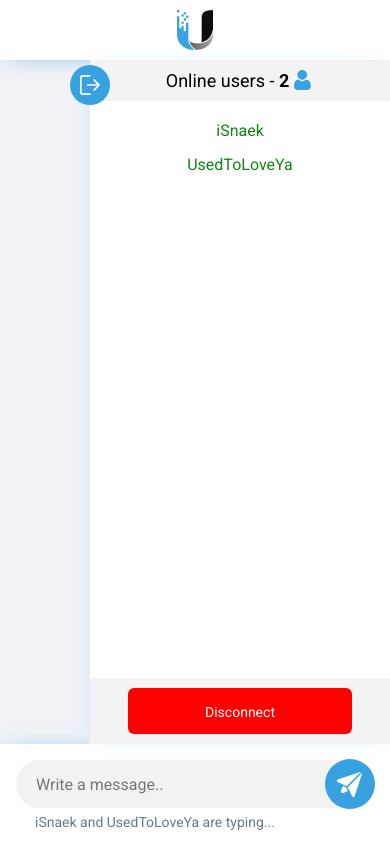
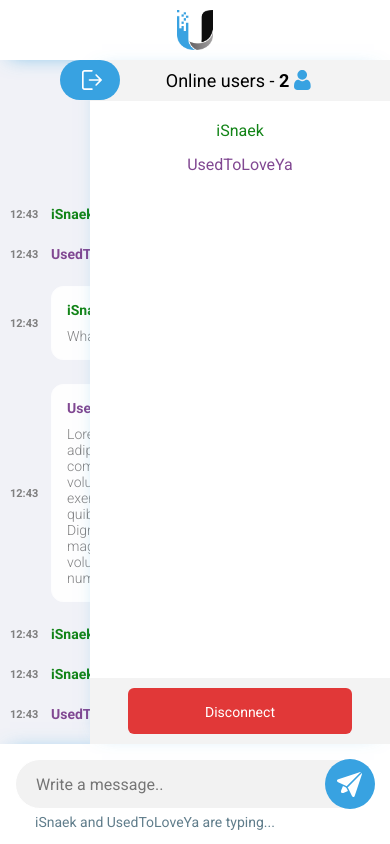
Before and after one commit to yourigruiters/React-Chat-Frontend, a React app: page /chatroom in a window 390 px wide. Built offline with nearby package versions, Linux system fonts and the light colour scheme.

Commit message:
Ui: design in mind completely finished - mobile first BEM flex implementation

```diff
--- a/src/app/modules/chatpage/chatpage.view.tsx
+++ b/src/app/modules/chatpage/chatpage.view.tsx
@@ -11,7 +11,58 @@ interface chatpageProps {
 }
 
 const ChatpageView = ({ username, history }: chatpageProps) => {
-  const [messages, setMessages] = React.useState([]);
+  const [messages, setMessages] = React.useState<object[]>([
+    {
+      username: "iSnaek",
+      color: "#128417",
+      type: 0,
+      message: "",
+      timestamp: "12:43"
+    },
+    {
+      username: "UsedToLoveYa",
+      color: "#814892",
+      type: 0,
+      message: "",
+      timestamp: "12:43"
+    },
+    {
+      username: "iSnaek",
+      color: "#128417",
+      type: 4,
+      message: "What about sending me a long message?",
+      timestamp: "12:43"
+    },
+    {
+      username: "UsedToLoveYa",
+      color: "#814892",
+      type: 4,
+      message:
+        "Lorem ipsum dolor sit amet consectetur adipisicing elit. Quos iusto cum quis ex odio commodi, accusantium voluptates perferendis voluptate sapiente doloribus sed mollitia exercitationem totam molestiae quidem quibusdam odit quod ipsa ad aliquid adipisci? Dignissimos modi tempora laborum, sapiente magnam aliquid quisquam quod adipisci voluptatem distinctio esse quae minus ipsum numquam natus aperiam iure error!",
+      timestamp: "12:43"
+    },
+    {
+      username: "iSnaek",
+      color: "#128417",
+      type: 2,
+      message: "",
+      timestamp: "12:43"
+    },
+    {
+      username: "iSnaek",
+      color: "#128417",
+      type: 3,
+      message: "",
+      timestamp: "12:43"
+    },
+    {
+      username: "UsedToLoveYa",
+      color: "#814892",
+      type: 1,
+      message: "",
+      timestamp: "12:43"
+    }
+  ]);
   const [onlinePeople, setOnlinePeople] = React.useState<object[]>([
     {
       username: "iSnaek",
@@ -19,7 +70,7 @@ const ChatpageView = ({ username, history }: chatpageProps) => {
     },
     {
       username: "UsedToLoveYa",
-      color: "#128417"
+      color: "#814892"
     }
   ]);
   const [typingPeople, setTypingPeople] = React.useState([
@@ -79,7 +130,9 @@ const ChatpageView = ({ username, history }: chatpageProps) => {
 
   const handleDisconnect = () => {
     console.log("handleDisconnect");
-    // CLOSE CONNECTION AND SEND USER TO HOMEPAGE
+    // Fix: CLOSE CONNECTION AND SEND USER TO HOMEPAGE
+
+    history.push("/");
   };
 
   // React.useEffect(() => {
@@ -97,6 +150,7 @@ const ChatpageView = ({ username, history }: chatpageProps) => {
           messages={messages}
           onlinePeople={onlinePeople}
           handleDisconnect={handleDisconnect}
+          username={username}
         />
       </section>
       <section className="chatpage__footer">
--- a/src/app/modules/chatpage/components/chat-main/chat-main.scss
+++ b/src/app/modules/chatpage/components/chat-main/chat-main.scss
@@ -13,7 +13,11 @@
     transition: width 0.5s;
 
     &--smaller {
-      width: calc(100% - 300px);
+      width: 100%;
+
+      @media (min-width: $breakpoint-md) {
+        width: calc(100% - 300px);
+      }
     }
   }
 
@@ -35,6 +39,7 @@
 
       .chat-main__people__header__button svg {
         transform: rotate(0deg);
+        left: 2px;
       }
     }
 
@@ -50,12 +55,12 @@
       &__button {
         button {
           position: absolute;
-          left: -20px;
-          top: 5px;
+          left: -30px;
+          top: 0px;
           display: flex;
           justify-content: center;
           align-items: center;
-          width: 40px;
+          width: 60px;
           height: 40px;
           padding: 0px;
           border-radius: 50px;
@@ -70,10 +75,12 @@
           }
 
           svg {
+            position: relative;
+            left: -15px;
             width: 20px;
             height: 20px;
             fill: white;
-            transition: transform 0.5s;
+            transition: transform 0.5s, left 0.5s;
             transform: rotate(180deg);
           }
         }
@@ -129,7 +136,7 @@
       button {
         width: 80%;
         padding: 8px 40px 6px;
-        background-color: red;
+        background-color: #e13838;
         color: $white;
         outline: none;
         border: none;
@@ -143,7 +150,7 @@
         }
 
         &:hover {
-          background-color: darken(red, 10%);
+          background-color: darken(#e13838, 10%);
         }
       }
     }
--- a/src/app/modules/chatpage/components/chat-main/chat-main.tsx
+++ b/src/app/modules/chatpage/components/chat-main/chat-main.tsx
@@ -3,17 +3,20 @@ import cn from "classnames";
 
 import "./chat-main.scss";
 import { ToggleSidebar, OnlineUsers } from "../../../../../assets/icons/icons";
+import Chat from "../chat/chat";
 
 interface chatFooterProps {
-  messages: {};
+  messages: object[];
   onlinePeople: object[];
   handleDisconnect: () => void;
+  username: string;
 }
 
 const ChatMain = ({
   messages,
   onlinePeople,
-  handleDisconnect
+  handleDisconnect,
+  username
 }: chatFooterProps) => {
   const [openSidebar, setOpenSidebar] = React.useState(true);
 
@@ -23,7 +26,9 @@ const ChatMain = ({
         className={cn("chat-main__messages", {
           "chat-main__messages--smaller": openSidebar
         })}
-      ></section>
+      >
+        <Chat messages={messages} username={username} />
+      </section>
       <section
         className={cn("chat-main__people", {
           "chat-main__people--open": openSidebar
@@ -60,7 +65,7 @@ const ChatMain = ({
           )}
         </section>
         <section className="chat-main__people__footer">
-          <button>Disconnect</button>
+          <button onClick={handleDisconnect}>Disconnect</button>
         </section>
       </section>
     </section>
--- /dev/null
+++ b/src/app/modules/chatpage/components/chat/chat.scss
@@ -0,0 +1,98 @@
+@import "../../../../../styles/variables";
+
+.chat {
+  display: flex;
+  width: 100%;
+  height: 100%;
+  padding: 10px;
+  overflow-y: scroll;
+
+  @media (min-width: $breakpoint-sm) {
+    padding: 20px;
+  }
+
+  &__messages {
+    display: flex;
+    flex-direction: column;
+    margin-top: auto;
+  }
+
+  &__block {
+    display: flex;
+    justify-content: start;
+    align-items: center;
+    width: 100%;
+    margin: 12px 0px;
+
+    @media (min-width: $breakpoint-lg) {
+      width: 48%;
+    }
+
+    &__timestamp {
+      min-width: 36px;
+      color: gray;
+      margin-right: 5px;
+      font-size: 11px;
+      font-weight: bold;
+    }
+
+    &__message {
+      margin-right: auto;
+      font-weight: lighter;
+      max-width: 100%;
+
+      p {
+        font-size: 14px;
+
+        @media (min-width: $breakpoint-sm) {
+          font-size: 16px;
+        }
+      }
+
+      span {
+        font-size: 14px;
+        font-weight: bold;
+
+        @media (min-width: $breakpoint-sm) {
+          font-size: 16px;
+        }
+      }
+
+      &--default {
+        color: gray;
+      }
+
+      &--owner {
+        margin-bottom: 10px;
+        margin-right: auto;
+      }
+
+      &--bubble {
+        padding: 15px;
+        color: #818182;
+        background-color: #fefefe;
+        border: 1px solid #fdfdfe;
+        border-radius: 12px;
+      }
+    }
+
+    &--owner {
+      align-self: flex-end;
+
+      .chat__block__timestamp {
+        order: 1;
+        margin-left: 20px;
+      }
+
+      .chat__block__message {
+        margin-left: auto;
+        margin-right: 0px;
+
+        .chat__block__message--bubble {
+          color: $white;
+          background-color: #38a2e1b3;
+        }
+      }
+    }
+  }
+}
--- /dev/null
+++ b/src/app/modules/chatpage/components/chat/chat.tsx
@@ -0,0 +1,77 @@
+import * as React from "react";
+import cn from "classnames";
+
+import "./chat.scss";
+
+interface chatProps {
+  messages: object[];
+  username: string;
+}
+
+const Chat = ({ messages, username }: chatProps) => {
+  return (
+    <section className="chat">
+      <section className="chat__messages">
+        {messages.map(
+          (
+            message: {
+              username: string;
+              color: string;
+              type: number;
+              message: string;
+              timestamp: string;
+            },
+            index: number
+          ) => {
+            return (
+              <section
+                key={index}
+                className={cn("chat__block", {
+                  "chat__block--owner":
+                    message.username.toLowerCase() === username.toLowerCase() &&
+                    message.type === 2
+                })}
+              >
+                <article className="chat__block__timestamp">
+                  {message.timestamp}
+                </article>
+                <article className="chat__block__message">
+                  {message.type !== 4 ? (
+                    <p className="chat__block__message--default">
+                      <span
+                        style={{ color: message.color }}
+                        className={cn({
+                          "chat__block__message--owner": message.type === 2
+                        })}
+                      >
+                        {message.username}{" "}
+                      </span>
+                      {message.type === 0
+                        ? "has joined the chatroom."
+                        : message.type === 1
+                        ? "has left the chatroom."
+                        : message.type === 2
+                        ? "has been disconnected due to inactivity."
+                        : "has left the chatroom, connection lost."}
+                    </p>
+                  ) : (
+                    <article className="chat__block__message--bubble">
+                      <p className="chat__block__message--owner">
+                        <span style={{ color: message.color }}>
+                          {message.username}
+                        </span>
+                      </p>
+                      <p className="">{message.message}</p>
+                    </article>
+                  )}
+                </article>
+              </section>
+            );
+          }
+        )}
+      </section>
+    </section>
+  );
+};
+
+export default Chat;
--- a/src/app/modules/homepage/components/form/form.scss
+++ b/src/app/modules/homepage/components/form/form.scss
@@ -111,13 +111,11 @@
       font-family: $font-source;
       font-size: 14px;
       color: gray;
+      border: 1px solid #ffffff;
+      background: rgba(0, 0, 0, 0.05);
 
       @media (min-width: $breakpoint-sm) {
         font-size: 16px;
-      }
-
-      @media (min-width: $breakpoint-md) {
-        font-size: 18px;
       }
     }
 
--- a/src/app/modules/homepage/homepage.view.tsx
+++ b/src/app/modules/homepage/homepage.view.tsx
@@ -8,16 +8,26 @@ import Logo from "../../../assets/images/ubiquiti-logo-white.png";
 import "./homepage.view.scss";
 
 interface homepageProps {
+  username: string;
   setUsername: (newUsername: { username: string }) => void;
   history: any;
   location: any;
 }
 
-const HomepageView = ({ setUsername, history, location }: homepageProps) => {
+const HomepageView = ({
+  username,
+  setUsername,
+  history,
+  location
+}: homepageProps) => {
   const [userInput, setUserInput] = React.useState("Visitor");
   const [warning, setWarning] = React.useState("");
 
   React.useEffect(() => {
+    if (username) {
+      setUserInput(username);
+    }
+
     const search = new URLSearchParams(location.search);
     const searchWarning = search.get("warning");
 
@@ -27,6 +37,10 @@ const HomepageView = ({ setUsername, history, location }: homepageProps) => {
           setWarning(
             "Please provide a username before accessing the chatroom."
           );
+          break;
+        // Fix: implement below
+        case "no-activity":
+          setWarning("Disconnected by the server due to inactivity.");
           break;
         default:
           setWarning("");
--- a/src/app/modules/homepage/index.ts
+++ b/src/app/modules/homepage/index.ts
@@ -5,10 +5,16 @@ import { setUsername } from "../../../redux/actions";
 
 import HomepageView from "./homepage.view";
 
+const mapStateToProps = (state: any) => {
+  return {
+    username: state.userReducer.username
+  };
+};
+
 const mapDispatchToProps = (dispatch: any) => {
   return {
     setUsername: (username: UserState) => dispatch(setUsername(username))
   };
 };
 
-export default connect(null, mapDispatchToProps)(HomepageView);
+export default connect(mapStateToProps, mapDispatchToProps)(HomepageView);
```
